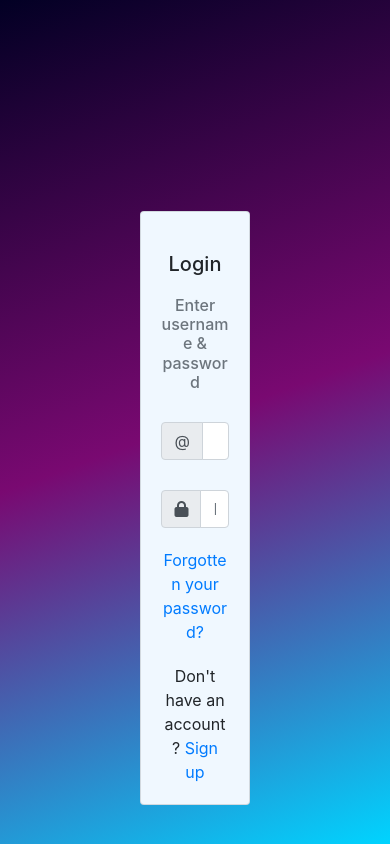
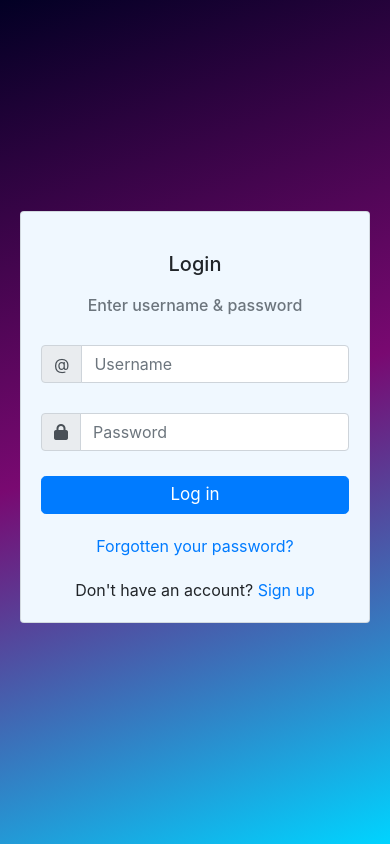
Before and after one commit to david-makhija/smart-door-unlock, a React (Create React App) app in the folder web-front-end/: page / in a window 390 px wide. Built offline with nearby package versions, Linux system fonts and the light colour scheme.

Commit message:
Made the login page a little responsive!

```diff
--- a/web-front-end/src/Login.css
+++ b/web-front-end/src/Login.css
@@ -7,9 +7,27 @@
 
 #appCard {
   display: inline-block;
+  margin-top: 15vh;
+  width: 350px;
+  background-color: aliceblue;
+}
+
+@media screen and (min-height:660px) {
+  #appCard {
+    display: inline-block;
     margin-top: 25vh;
-    width: 28vw;
+    width: 350px;
     background-color: aliceblue;
+  }
+}
+
+@media screen and (min-height:1000px) {
+  #appCard {
+    display: inline-block;
+    margin-top: 35vh;
+    width: 350px;
+    background-color: aliceblue;
+  }
 }
 
 #title {
@@ -32,6 +50,12 @@
   text-align: start;
 }
 
+#login-btn {
+  padding: 5px;
+  margin-top: 25px;
+  font-size: 17px;
+}
+
 #forgotLink {
   display: block;
   margin-top: 20px;
--- a/web-front-end/src/Login.js
+++ b/web-front-end/src/Login.js
@@ -15,6 +15,7 @@ function Login() {
           <span class="input-group-text" id="addon-wrapping"><i class="fa-solid fa-lock"></i></span>
           <input type="password" class="form-control" placeholder="Password" aria-label="Username" aria-describedby="addon-wrapping"/>
         </div>
+        <button type="button" class="btn btn-primary btn-lg btn-block" id='login-btn'>Log in</button>
         <a href="/" className="card-link" id='forgotLink'>Forgotten your password?</a>
         <p className="card-text" id='signUp'>Don't have an account?  <a href="/" className="card-link"><Link to="register">  Sign up</Link></a></p>
       </div>
```
Lines whose indentation alone changed are shown as unchanged.
